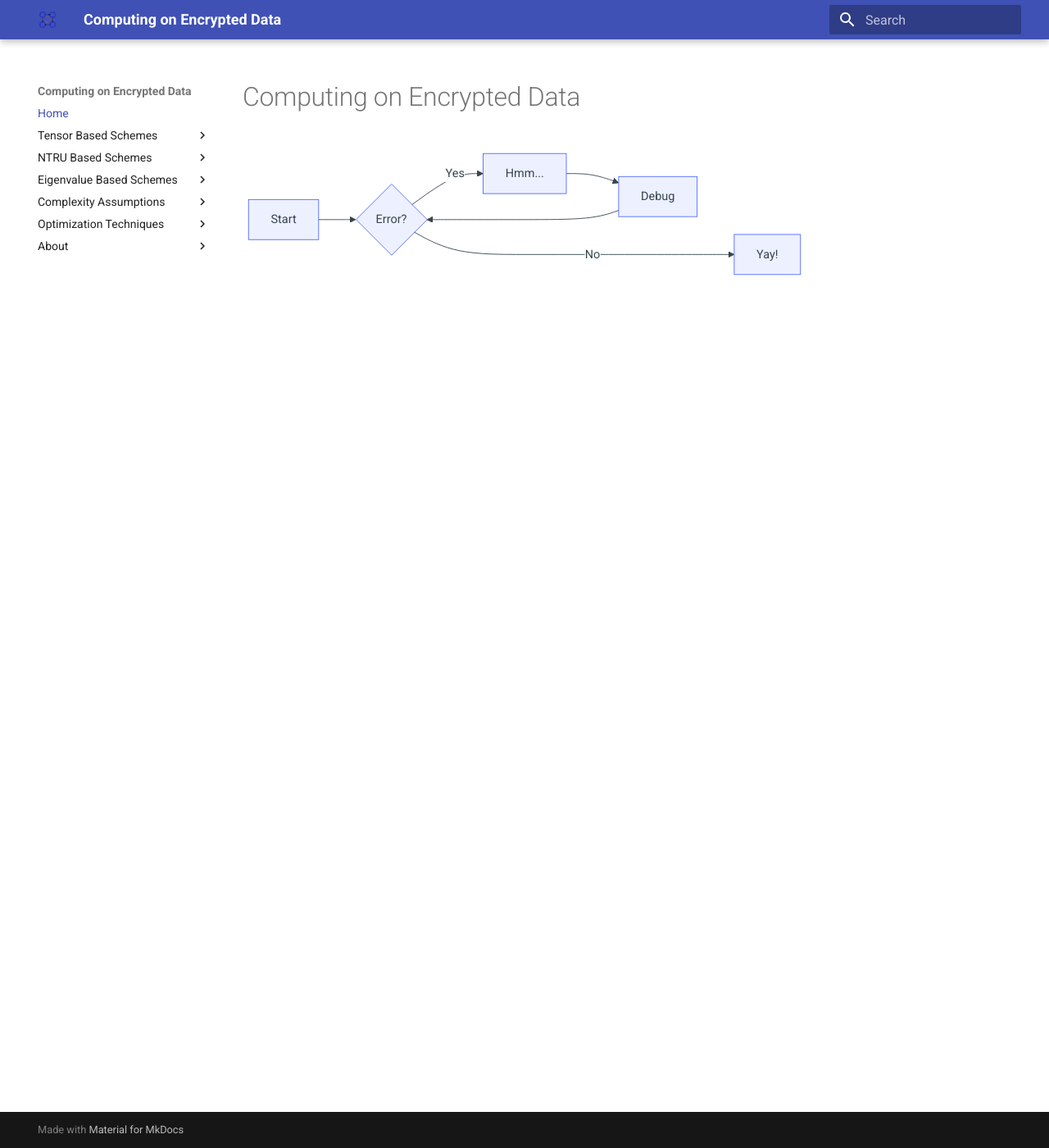
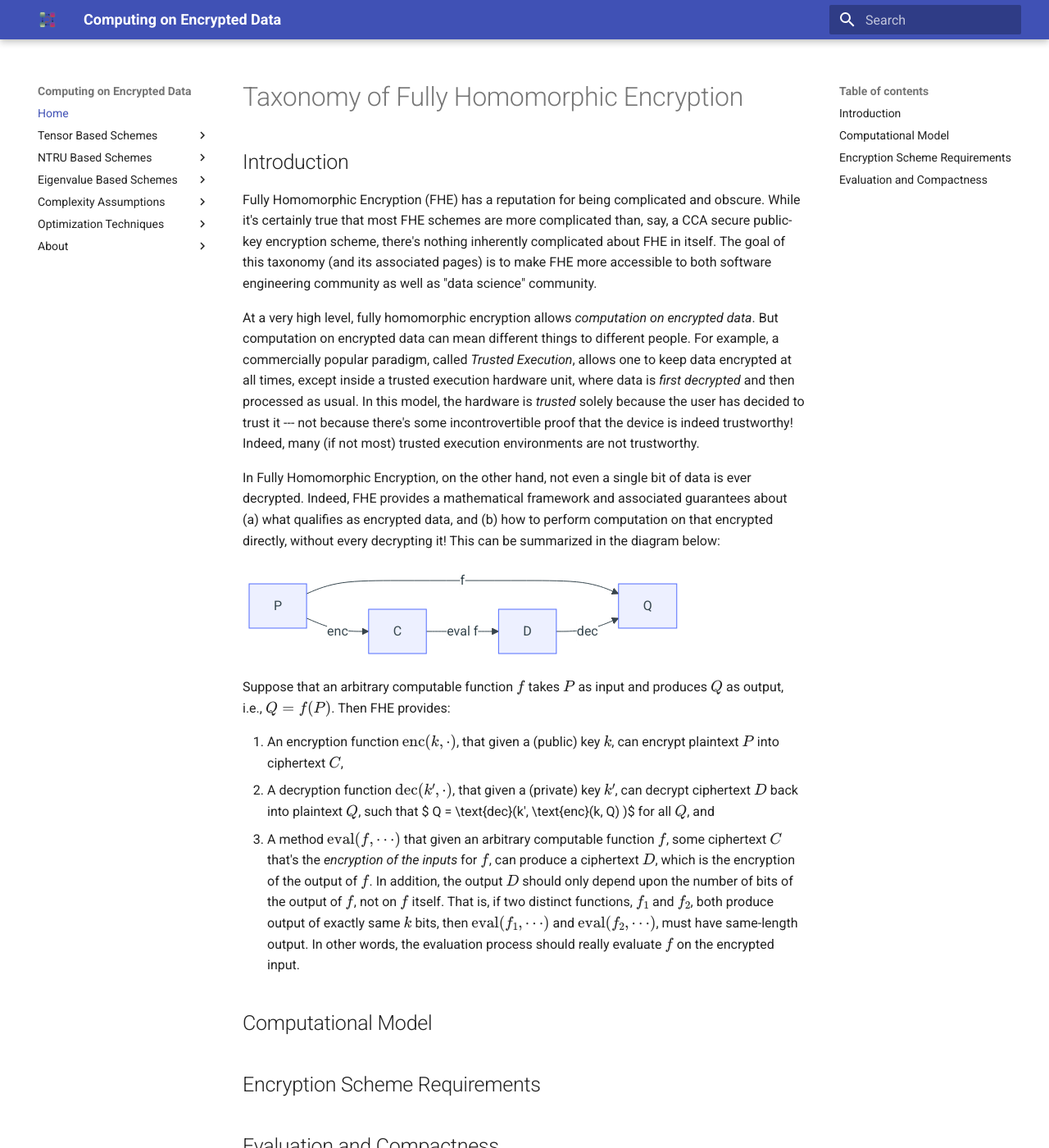
Before and after one commit to axelexic/fhe.academy, an MkDocs documentation site: the page built from docs/index.md, in a window 1280 px wide and 1400 px high. Shown: the whole window at 82% size. Built offline with MkDocs 1.6.1 and Material for MkDocs 9.7.7, drawn with Linux system fonts in a browser that asks for light colours.

Commit message:
Adding some initial text
Adding initial text related to general overview and very basics of FHE

````diff
--- a/docs/index.md
+++ b/docs/index.md
@@ -1,10 +1,48 @@
-# Computing on Encrypted Data
+# Taxonomy of Fully Homomorphic Encryption
 
-``` mermaid
-graph LR
-  A[Start] --> B{Error?};
-  B -->|Yes| C[Hmm...];
-  C --> D[Debug];
-  D --> B;
-  B ---->|No| E[Yay!];
+## Introduction
+Fully Homomorphic Encryption (FHE) has a reputation for being
+complicated and obscure. While it's certainly true that most FHE
+schemes are more complicated than, say, a CCA secure public-key
+encryption scheme, there's nothing inherently complicated about FHE in
+itself. The goal of this taxonomy (and its associated pages) is to
+make FHE more accessible to both software engineering community as
+well as "data science" community.
+
+At a very high level, fully homomorphic encryption allows
+_computation on encrypted data_. But computation on encrypted data
+can mean different things to different people. For example, a
+commercially popular paradigm, called _Trusted Execution_, allows
+one to keep data encrypted at all times, except inside
+a trusted execution hardware unit, where data is _first
+decrypted_ and then processed as usual. In this model,
+the hardware is _trusted_ solely because the user has decided to
+trust it --- not because there's some incontrovertible proof that
+the device is indeed trustworthy! Indeed, many (if not most) trusted
+execution environments are not trustworthy.
+
+In Fully Homomorphic Encryption, on the other hand, not even a single
+bit of data is ever decrypted. Indeed, FHE provides a mathematical
+framework and associated guarantees about (a) what qualifies as
+encrypted data, and (b) how to perform computation on that encrypted
+directly, without every decrypting it! This can be summarized in the
+diagram below:
+
+```mermaid
+flowchart LR
+    P -- enc --> C
+    P -- f --> Q
+    C -- eval f --> D
+    D -- dec --> Q
 ```
+Suppose that an arbitrary computable function $f$ takes $P$ as input and produces $Q$ as output, i.e., \( Q = f(P) \). Then FHE provides:
+
+1. An encryption function \( \text{enc}(k, \cdot) \), that given a (public) key $k$, can encrypt plaintext \( P \) into ciphertext \( C \),
+2. A decryption function  \( \text{dec}(k', \cdot) \), that given a (private) key $k'$, can  decrypt ciphertext \( D \) back into plaintext \( Q \), such that $ Q = \text{dec}(k', \text{enc}(k, Q) )$ for all $Q$, and
+3. A method \( \text{eval}(f,\cdots) \) that given an arbitrary computable function $f$, some ciphertext $C$ that's the _encryption of the inputs_ for $f$, can produce a ciphertext $D$, which is the encryption of the output of $f$. In addition, the output $D$ should only depend upon the number of bits of the output of $f$, not on $f$ itself. That is, if two distinct functions, $f_1$ and $f_2$, both produce output of exactly same $k$ bits, then $\text{eval}(f_1,\cdots)$ and $\text{eval}(f_2,\cdots)$, must have same-length output. In other words, the evaluation process should really evaluate $f$ on the encrypted input.
+
+## Computational Model
+
+## Encryption Scheme Requirements
+
+## Evaluation and Compactness
--- a/docs/javascripts/mathjax.js
+++ b/docs/javascripts/mathjax.js
@@ -3,7 +3,30 @@ window.MathJax = {
     inlineMath: [["\\(", "\\)"]],
     displayMath: [["\\[", "\\]"]],
     processEscapes: true,
-    processEnvironments: true
+    processEnvironments: true,
+    equationNumbers: { autoNumber: "AMS" },
+    macros: {
+        FqBar   :  "{\\overline\{\\mathbb\{F\}\}_q}",
+        Fq      :  "{\\mathbb \{F\}_q}",
+        Fp      :  "{\\mathbb \{F\}_p}",
+        FpBar   :  "{\\overline\{\\mathbb\{F\}\}_p}",
+        ZZ      :  "{\\mathbb \{Z\}}",
+        RR      :  "{\\mathbb \{R\}}",
+        CC      :  "{\\mathbb \{C\}}",
+        QQ      :  "{\\mathbb \{Q\}}",
+        P       :  "{\\mathsf \{P\} }",
+        NP      :  "{\\mathsf \{NP\} }",
+        coNP    :  "{\\mathsf \{coNP\} }",
+        BPP     :  "{\\mathsf \{BPP\} }",
+        RP      :  "{\\mathsf \{RP\} }",
+        AM      :  "{\\mathsf \{AM\} }",
+        PSPACE  :  "{\\mathsf \{PSPACE\} }",
+        NL      :  "{\\mathsf \{NL\} }",
+        IP      :  "{\\mathsf \{IP\} }",
+        PRIMES  :  "{\\mathsf \{PRIMES\}}",
+        vec     :  ["\\mathbf \{#1\}", 1],
+        ord     :  ["\\text\{ord\}(#1)", 1]
+    }
   },
   options: {
     ignoreHtmlClass: ".*|",
--- a/mkdocs.yml
+++ b/mkdocs.yml
@@ -2,6 +2,7 @@ site_name: Computing on Encrypted Data
 theme:
   name: material
   logo: "assets/fhe.svg"
+
 markdown_extensions:
   - pymdownx.superfences:
       custom_fences:
@@ -16,6 +17,10 @@ extra_javascript:
   - javascripts/mathjax.js
   - https://polyfill.io/v3/polyfill.min.js?features=es6
   - https://cdn.jsdelivr.net/npm/mathjax@3/es5/tex-mml-chtml.js
+
+plugins:
+  - search
+  - autorefs
 
 nav:
     - Home: 'index.md'
@@ -35,6 +40,6 @@ nav:
         - 'SVP to LWE Reduction' : 'appendix/svp2lwe.md'
     - 'Optimization Techniques':
         - 'NTT optimization' : 'appendix/ntt.md'
-        - 'SIMD Operations' : 'bgv/simd.md'
+        - 'SIMD Operations' : 'appendix/simd.md'
     - About:
         - 'License': 'license.md'
````
Also changed, not shown: docs/bgv/fhe-from-tensoring.md (added, +24 -0 lines), docs/appendix/ntt.md (added), docs/appendix/simd.md (added), docs/appendix/svp2lwe.md (added), docs/assets/fhe.svg, docs/bgv/bfv.md (added), docs/bgv/bgv.md (added), docs/bgv/ckks.md (added).
